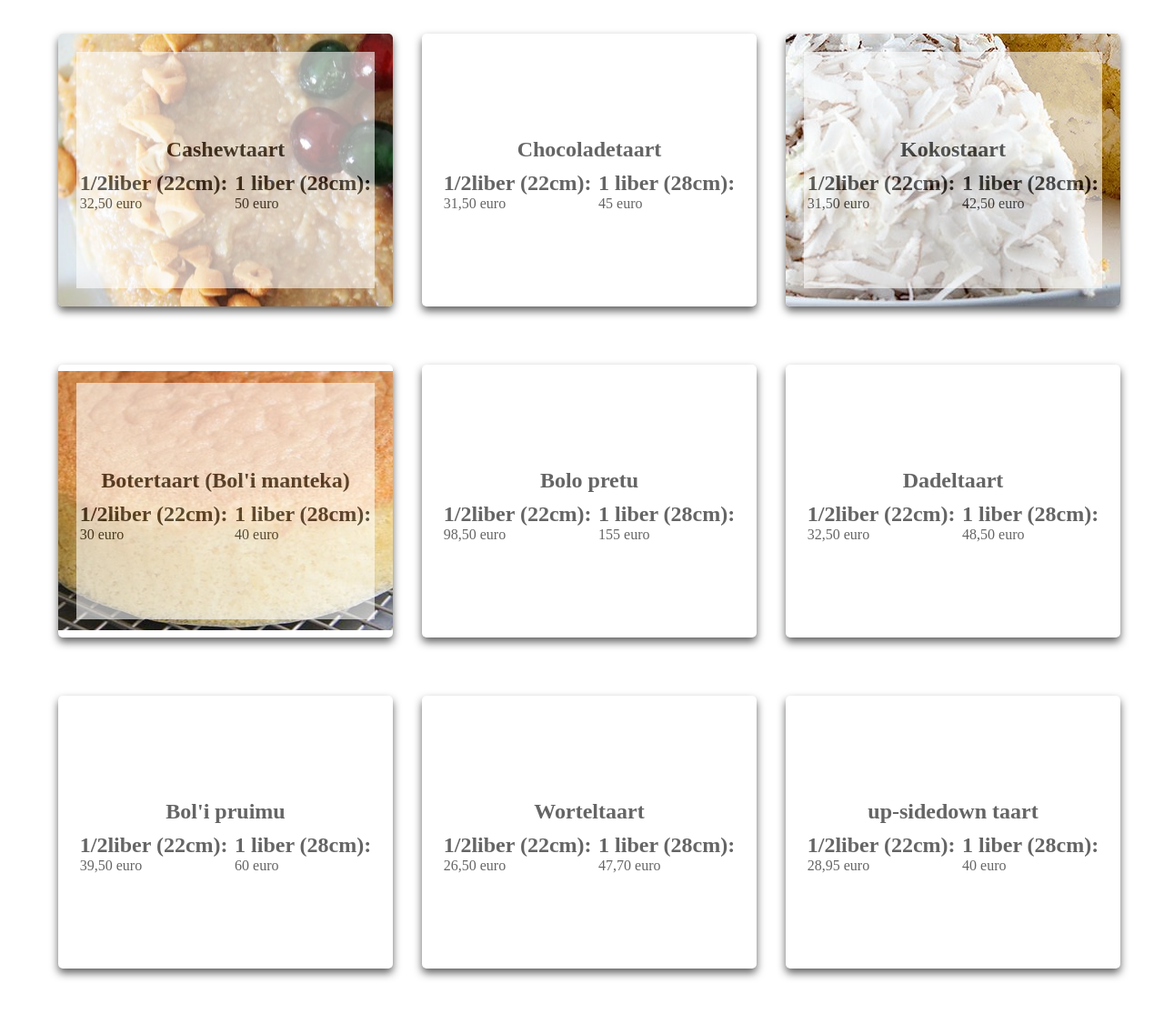
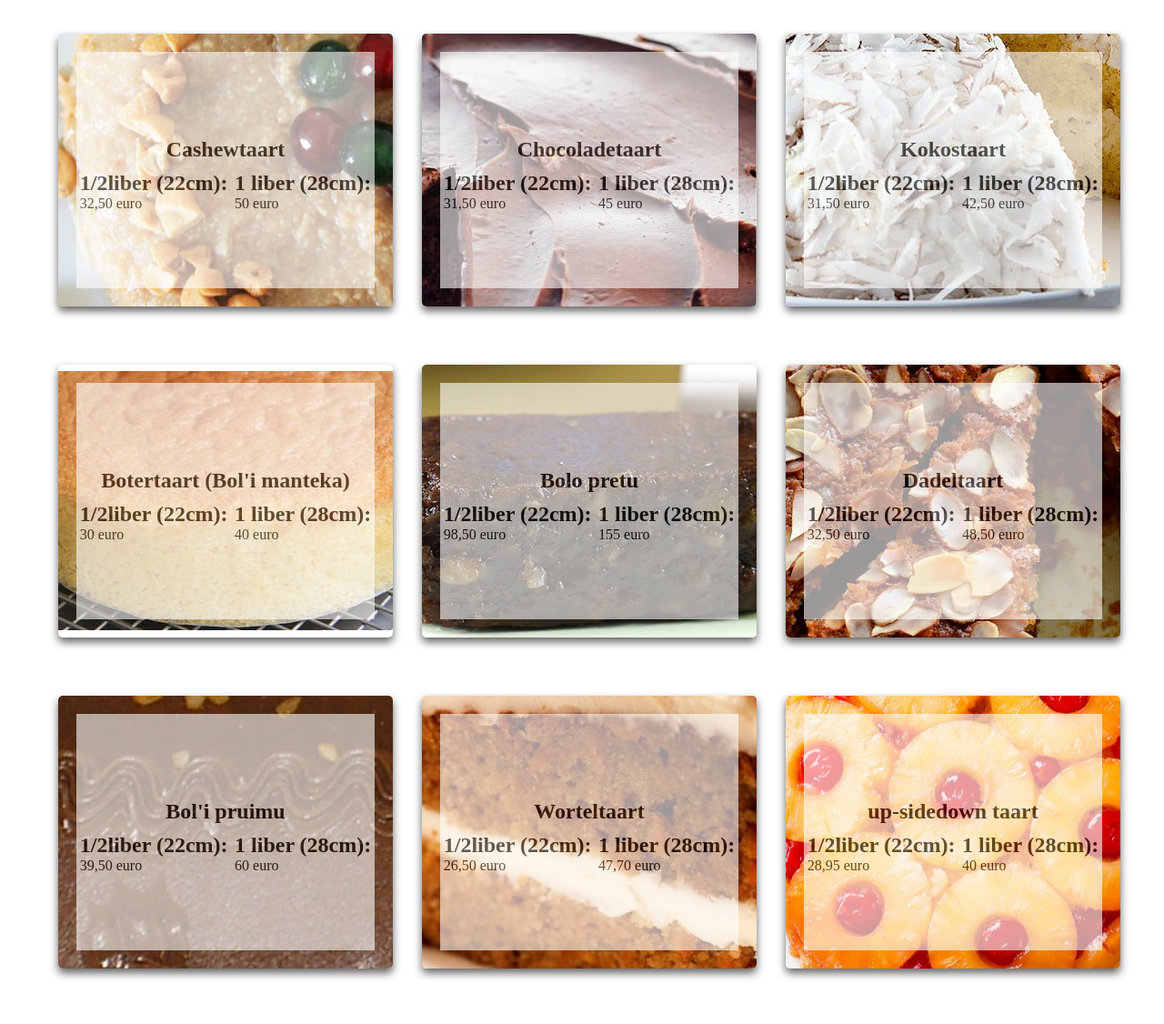
Before and after one commit to bboycp/cake-by-jeanine2, a plain HTML site: page antiliaanse-taarten.html in a window 1280 px wide. Shown: the part 303-1429 px from the top of the page at 91% size. Drawn offline with Linux system fonts and the light colour scheme.

Commit message:
Update styletaart.css

```diff
--- a/styletaart.css
+++ b/styletaart.css
@@ -84,7 +84,7 @@ Taarten page
 
     .antiliaansetaart-select-section2 {
         grid-column: 2/-2;
-        background-image: url(./chocolade taart.jpg);
+        background-image: url(./chocolade\ taart.jpg);
         background-position: top right;
     }
 
@@ -100,28 +100,28 @@ Taarten page
 
     .antiliaansetaart-select-section5 {
         grid-column: 2/-2;
-        background-image: url(.bolopretu_.jpg);
+        background-image: url(./bolopretu_.jpg);
         background-position: bottom left;
     }
 
     .antiliaansetaart-select-section6 {
         grid-column: 2/-2;
-        background-image: url(.bolo\ di\ dadel.jpg);
+        background-image: url(./bolo\ di\ dadel.jpg);
     }
 
     .antiliaansetaart-select-section7 {
         grid-column: 2/-2;
-        background-image: url(.bolo\ di\ preimu.jpg);
+        background-image: url(./bolo\ di\ preimu.jpg);
     }
 
     .antiliaansetaart-select-section8 {
         grid-column: 2/-2;
-        background-image: url(.bolo\ di\ wortel.jpg);
+        background-image: url(./bolo\ di\ wortel.jpg);
     }
 
     .antiliaansetaart-select-section9 {
         grid-column: 2/-2;
-        background-image: url(.boli\ anasa.jpg);
+        background-image: url(./boli\ anasa.jpg);
     }
     /*===================
         Gekoelde taart
```
